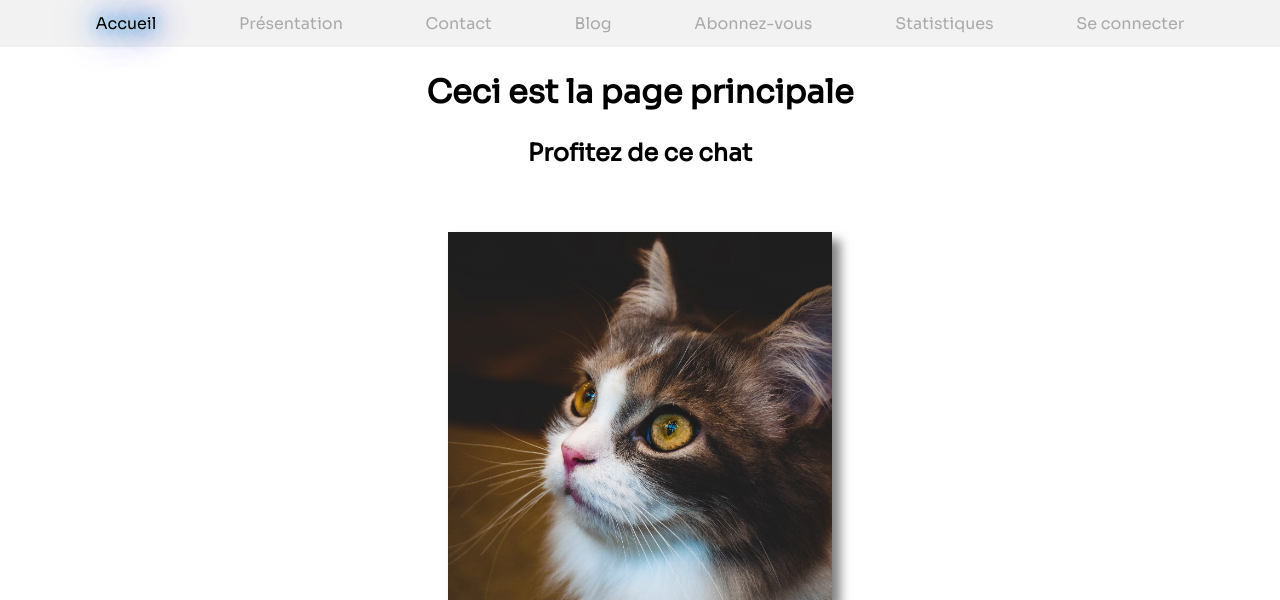
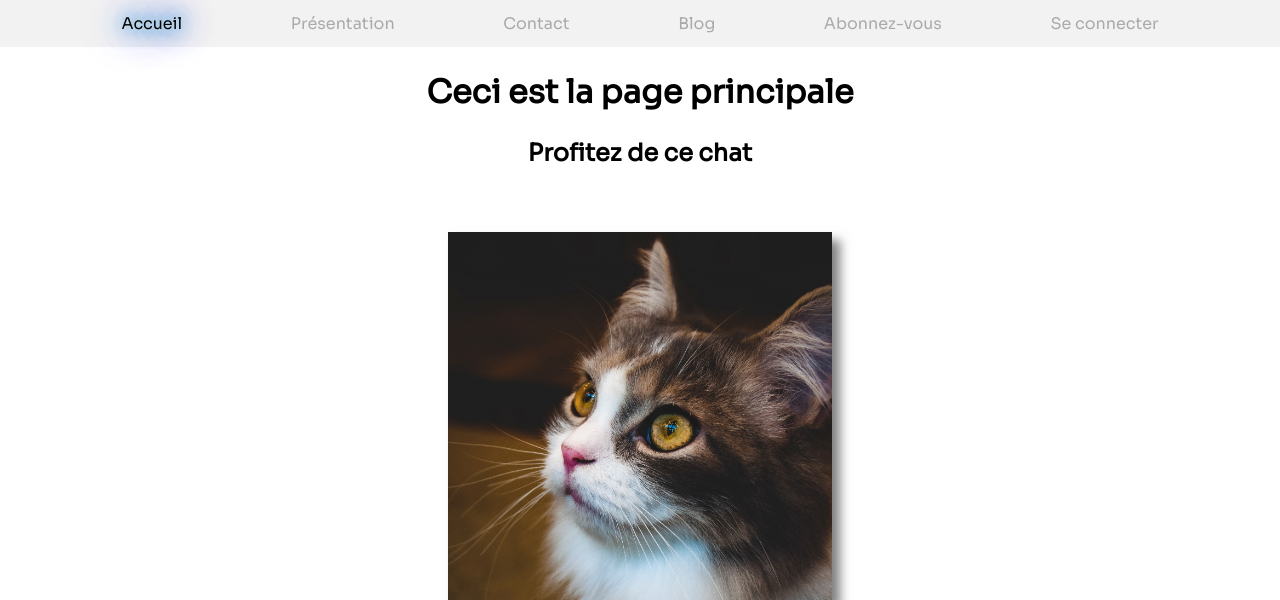
Before and after one commit to YeaZz/DevWeb, a PHP site: page /index.php in a window 1280 px wide. Shown: the top 600 px of the page. Run offline with PHP 8.4, Linux system fonts and the light colour scheme; some libraries are stand-ins or nearby versions.

Commit message:
delete unused page

```diff
--- a/modules/header.php
+++ b/modules/header.php
@@ -15,7 +15,6 @@
                 </ul>
             </li>
             <?= redirect("/subscribe.php", "Abonnez-vous") ?>
-            <?= redirect("/statistics.php", "Statistiques") ?>
             <?php if (isset($_SESSION["admin"])): ?>
                 <li>
                     <form action="treatment/logout.php" method="post">
```
